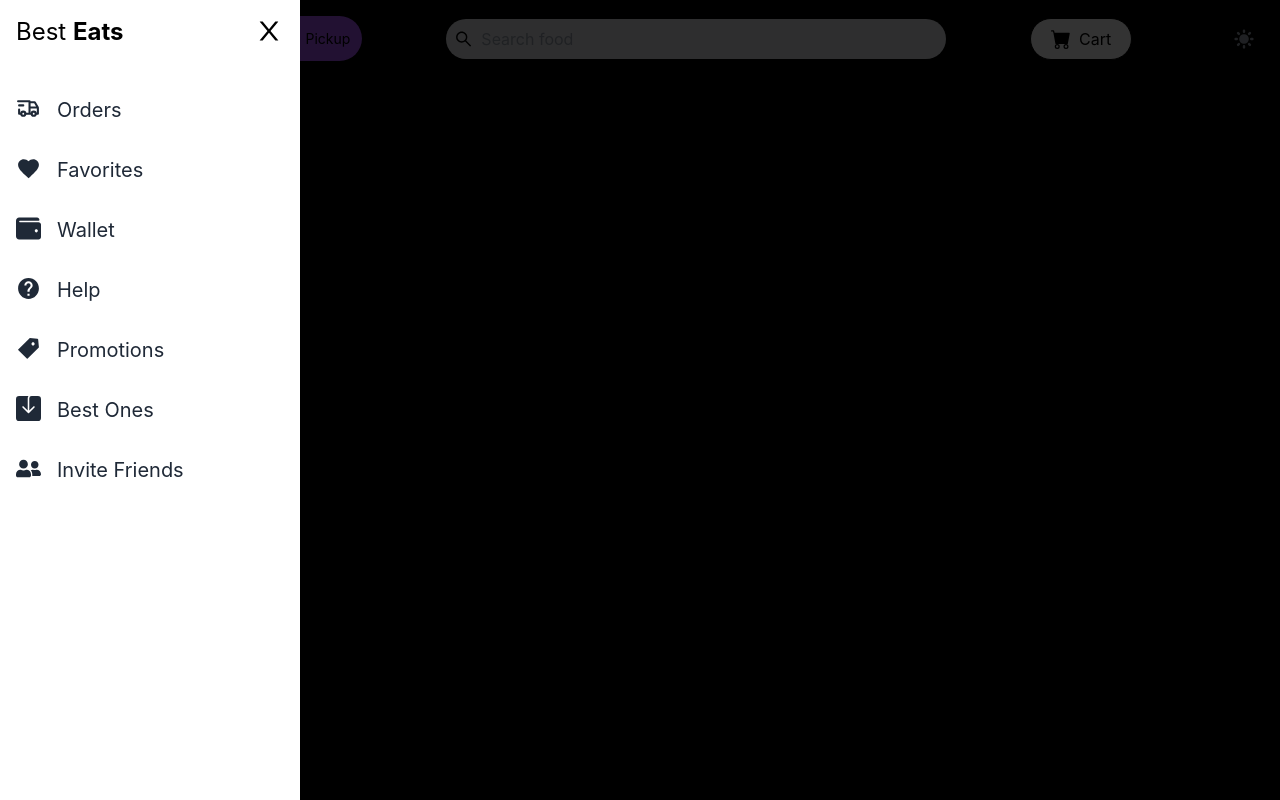
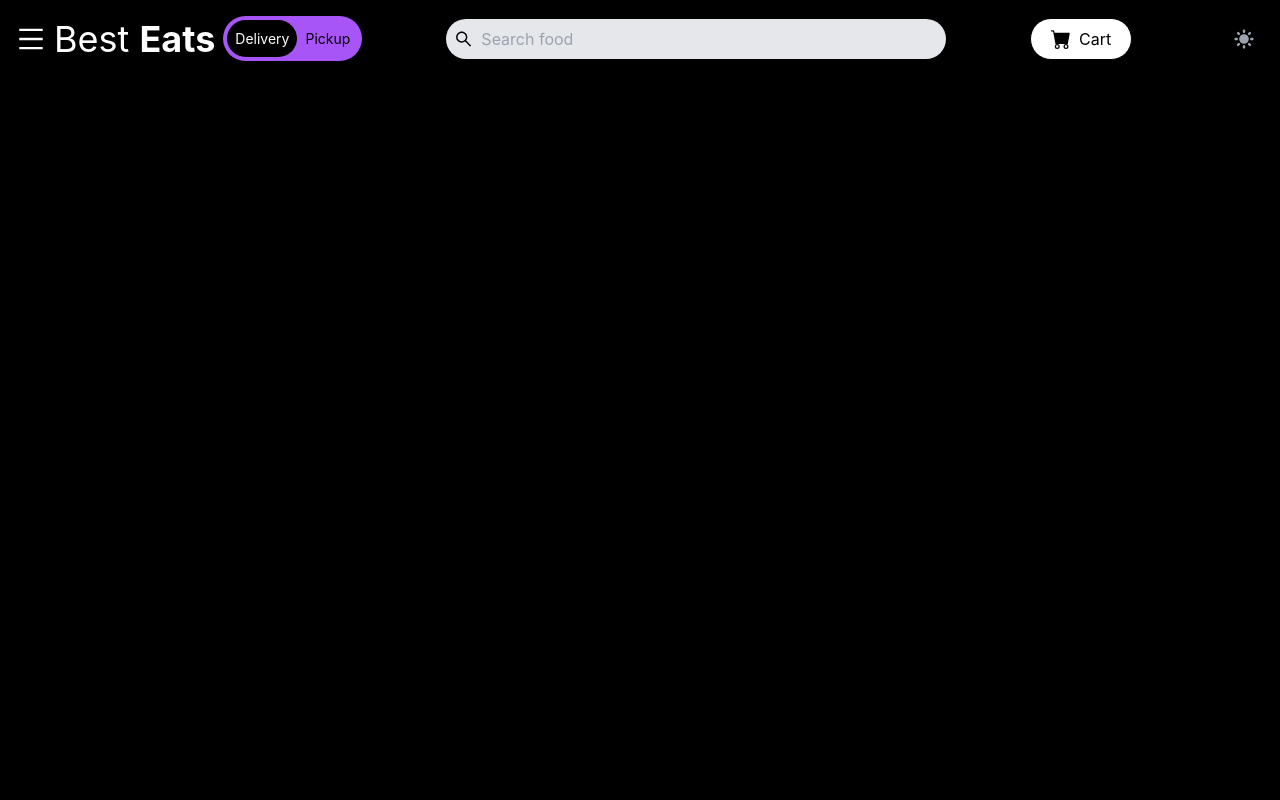
Before and after one commit to swapnil-talpade/best-eats, a React (Vite) app: page / in a window 1280 px wide. Built offline with nearby package versions, Linux system fonts and the light colour scheme.

Commit message:
conditionally renders overlay

```diff
--- a/src/components/navbar.tsx
+++ b/src/components/navbar.tsx
@@ -1,3 +1,4 @@
+import { useState } from "react";
 import {
   AiFillTag,
   AiOutlineClose,
@@ -11,10 +12,11 @@ import { TbTruckDelivery } from "react-icons/tb";
 import Toggle from "./toggle-theme";
 
 const Navbar = () => {
+  const [nav, setNav] = useState(false);
   return (
     <div className="max-w-[1640px] mx-auto flex justify-between items-center p-4">
       <div className="flex items-center">
-        <div className="cursor-pointer">
+        <div className="cursor-pointer" onClick={() => setNav(true)}>
           <AiOutlineMenu size={30} className="dark:text-white" />
         </div>
         <h1 className="text-2xl sm:text-3xl lg:text-4xl px-2 dark:text-white">
@@ -40,11 +42,14 @@ const Navbar = () => {
       <div className="ml-2">
         <Toggle />
       </div>
+      {nav && (
+        <>
           <div className="bg-black/80 fixed w-full h-screen z-10 top-0 left-0"></div>
           <div className="fixed top-0 left-0 w-[300px] h-screen bg-white z-10 duration-300">
             <AiOutlineClose
               size={30}
               className="absolute right-4 top-4 cursor-pointer"
+              onClick={() => setNav(false)}
             />
             <h2 className="text-2xl p-4">
               Best <span className="font-bold">Eats</span>
@@ -75,6 +80,8 @@ const Navbar = () => {
               </ul>
             </nav>
           </div>
+        </>
+      )}
     </div>
   );
 };
```
Lines whose indentation alone changed are shown as unchanged.
